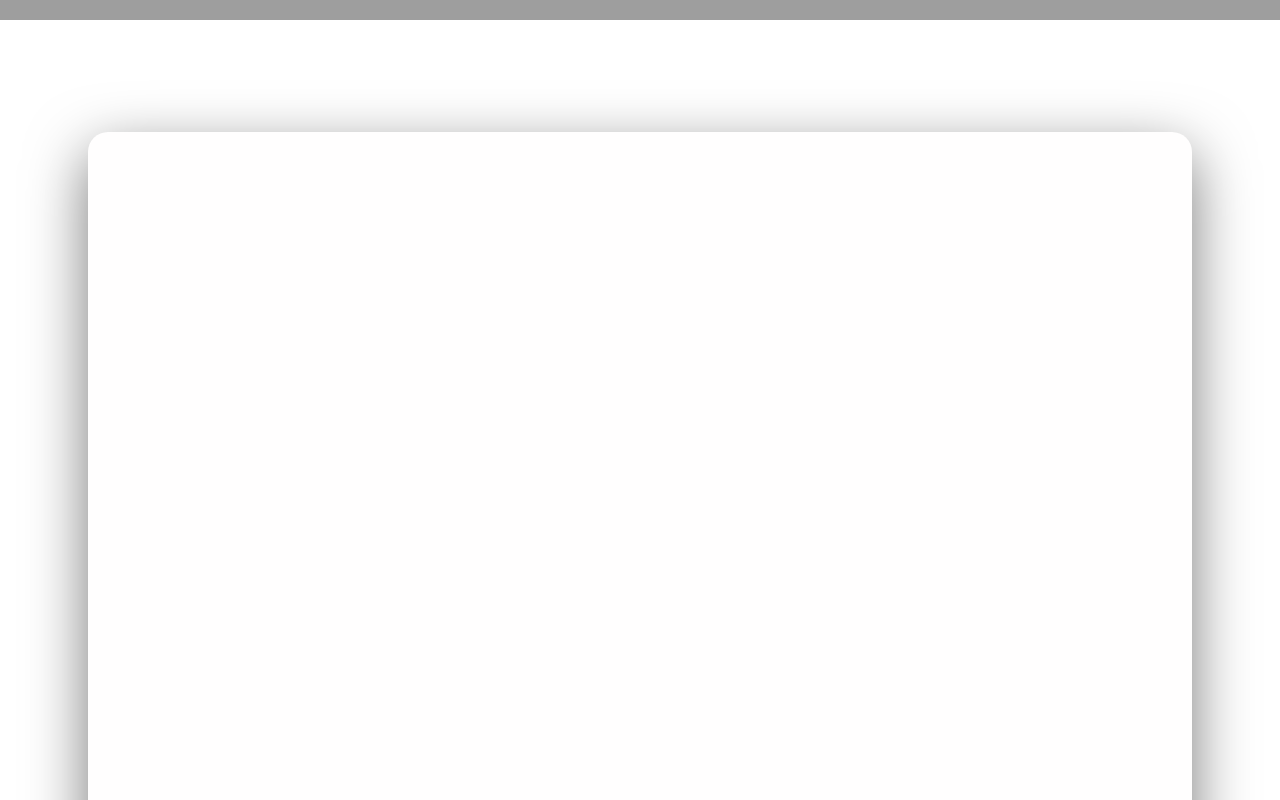
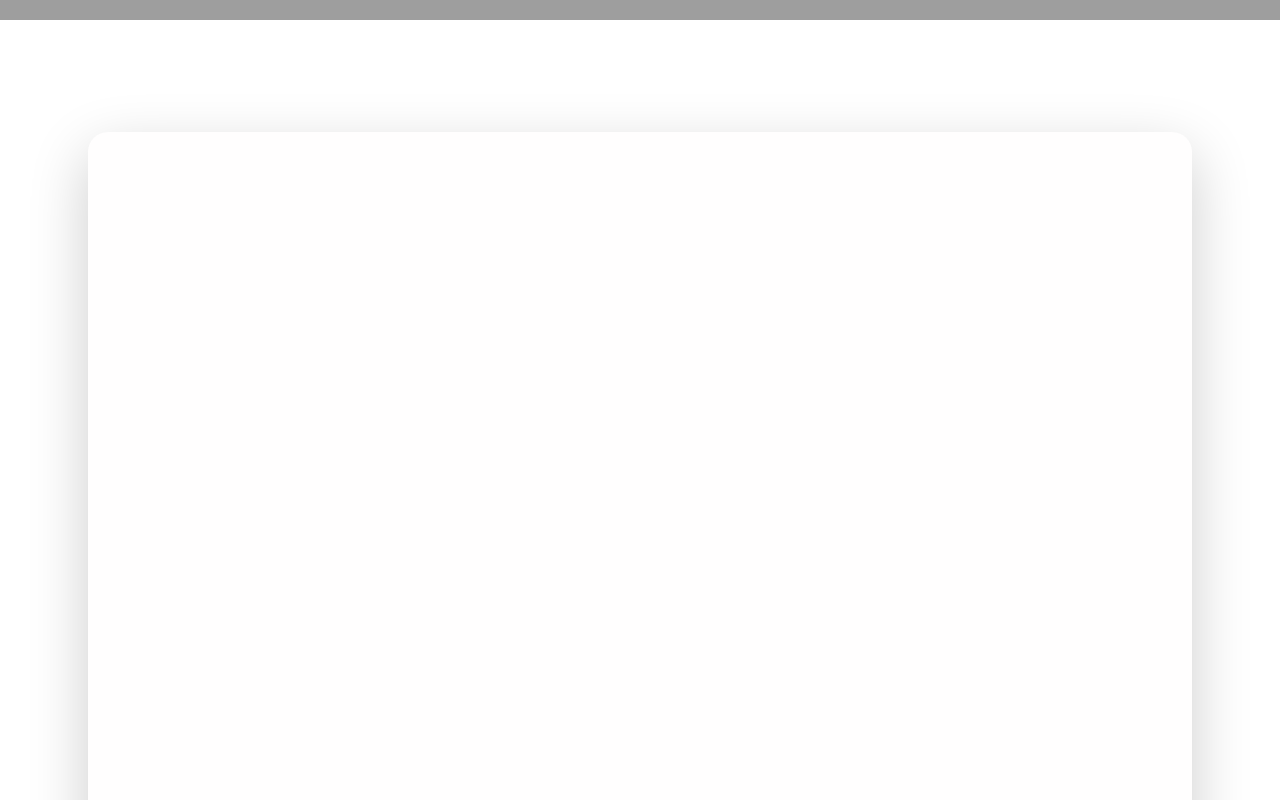
Before and after one commit to benzend/react-portfolio, a React (Create React App) app: page / in a window 1280 px wide. Shown: the part 780-1580 px from the top of the page. Built offline with nearby package versions, Linux system fonts and the light colour scheme; grey boxes are pictures that could not be loaded.

Commit message:
changed boxShadow

```diff
--- a/src/pages/home-page/components/HomeMain.js
+++ b/src/pages/home-page/components/HomeMain.js
@@ -10,7 +10,7 @@ const useStyles = makeStyles((theme) => ({
   root: {
     position: "relative",
     backgroundColor: "#fffefe",
-    boxShadow: "0 20px 60px #0008",
+    boxShadow: "0 20px 60px #0003",
     borderRadius: "20px",
     marginTop: "7rem",
     transition: "transform .1s linear",
```
